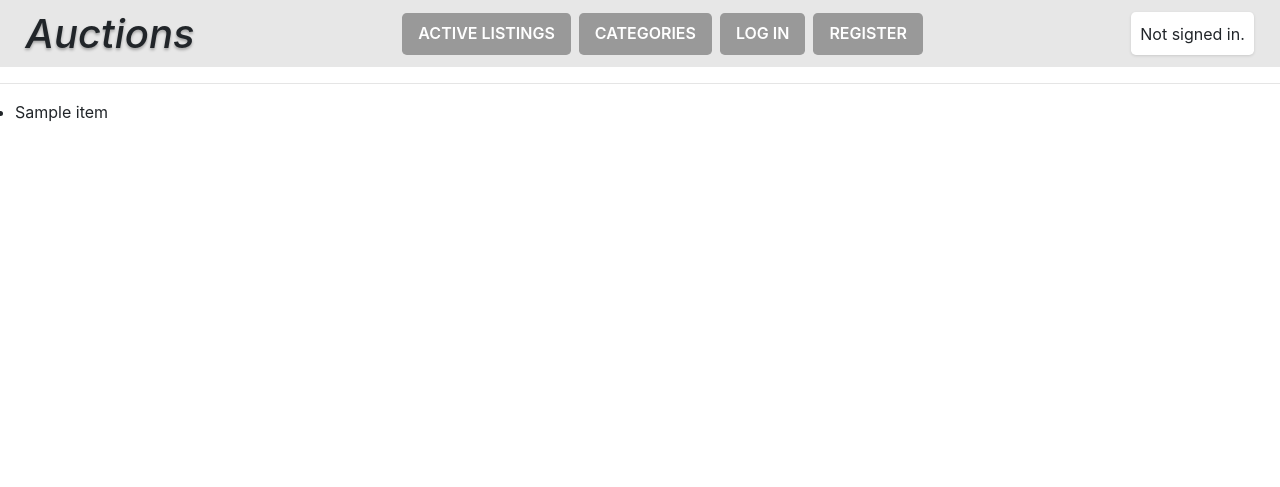
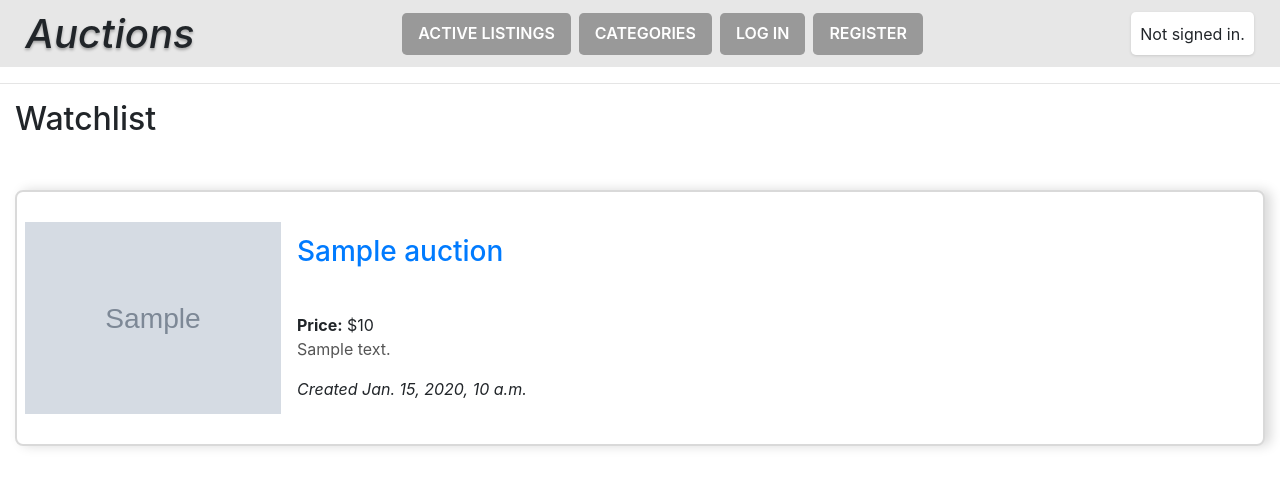
Before and after one commit to Matheus-IT/commerce, a Django app: template auctions/templates/auctions/watchlist.html in a window 1280 px wide. Shown: the top 487 px of the page. Run offline with Django 3.2, Linux system fonts and the light colour scheme; the template is opened without the code that fills it: most values are stand-ins (such as "Sample title", 1, 10 or a date in 2020); grey boxes marked "Sample" are stand-in pictures; some libraries are stand-ins or nearby versions.

Commit message:
Base for the frontend of this application

```diff
--- a/auctions/templates/auctions/categories.html
+++ b/auctions/templates/auctions/categories.html
@@ -10,7 +10,7 @@
 
 {% block body %}
 	<div class="categoriesPage">
-		<h1 class="title">Categories</h1>
+		<h2 class="title">Categories</h1>
 
 		<form class="formChooseCategory" action="{% url 'auctions:categories' %}" method="post">
 			{% csrf_token %}
--- a/auctions/templates/auctions/listingPage.html
+++ b/auctions/templates/auctions/listingPage.html
@@ -52,11 +52,6 @@
 
 			<div class="col2">
 				<h2 class="title">Bids</h2>
-				<ul>
-					{% for bid in listing.bids.all %}
-						<li>{{ bid }}</li>
-					{% endfor %}
-				</ul>
 				<p>
 					{{ listing.bids.all|length }} bids so far.
 
--- a/auctions/templates/auctions/watchlist.html
+++ b/auctions/templates/auctions/watchlist.html
@@ -1,11 +1,37 @@
 {% extends './layout.html' %}
 
+{% load static %}
+
+{% block title %}
+	Watchlist
+{% endblock %}
+
 {% block body %}
-	<ul class="watchlist">
-		{% for item in watchlist %}
-			<li>{{ item }}</li>
-			{% empty %}
-				<li>No items</li>
-		{% endfor %}
-	</ul>
+	<div class="watchlistPageContainer">
+		<h2>Watchlist</h2>
+
+		<ul class="auctionListings">
+			{% for item in watchlist %}
+				<li class="auction">
+					{% if item.auction.imageUrl %}
+						<img class="auctionImg" src={{ item.auction.imageUrl }} alt={{ item.auction.title }}>
+					{% else %}
+						<img class="auctionImg" src="{% static 'auctions/Images/No_image_available.png' %}">
+					{% endif %}
+
+					<div class="textRelated">
+						<a href="{% url 'auctions:listingPage' item.auction.id %}">
+							<h3 class="auctionTitle">{{ item.auction.title }}</h3>
+						</a>
+						<strong>Price:</strong> ${{ item.auction.currentPrice }} <br>
+						<p>{{ item.auction.description }}</p>
+						<em>Created {{ item.auction.createdAt }}</em>
+					</div>
+				</li>
+
+				{% empty %}
+					<li class="alert alert-primary">Your watchlist is empty, try adding some items</li>
+			{% endfor %}
+		</ul>
+	</div>
 {% endblock %}
```
